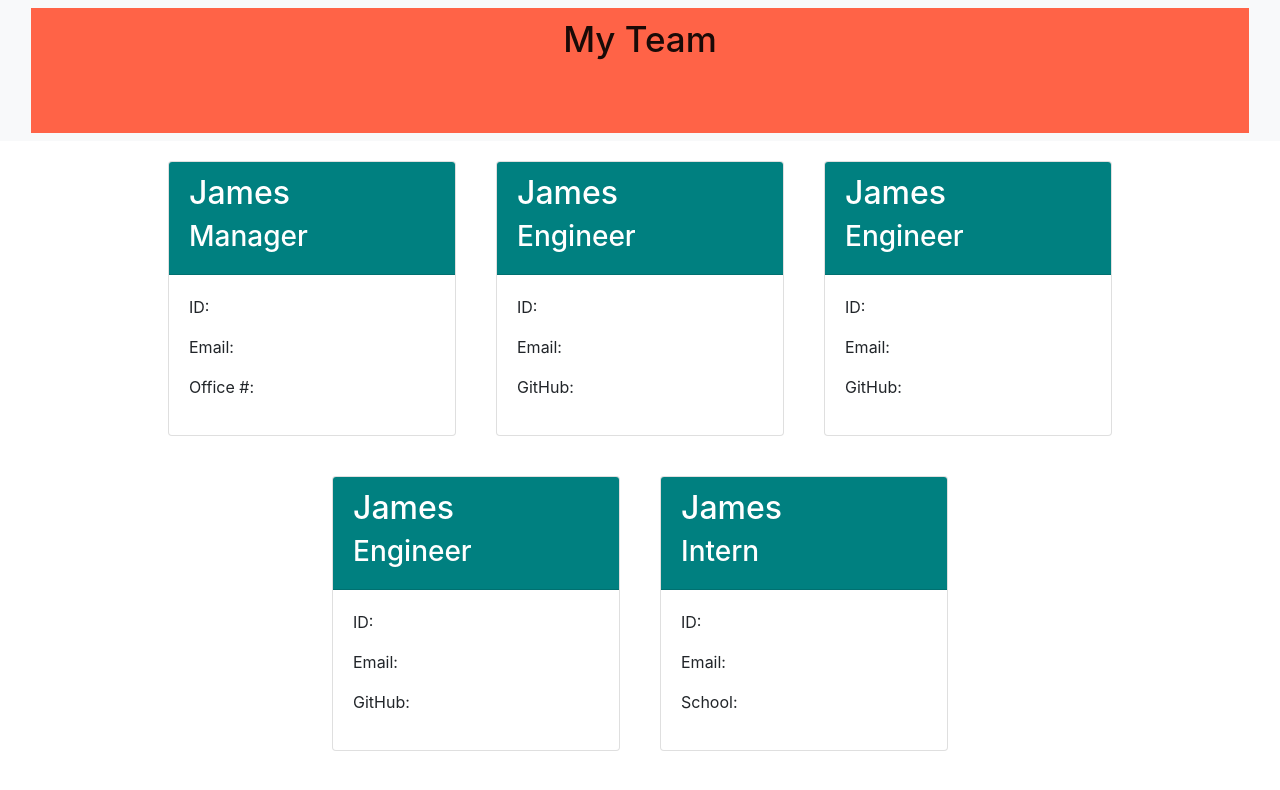
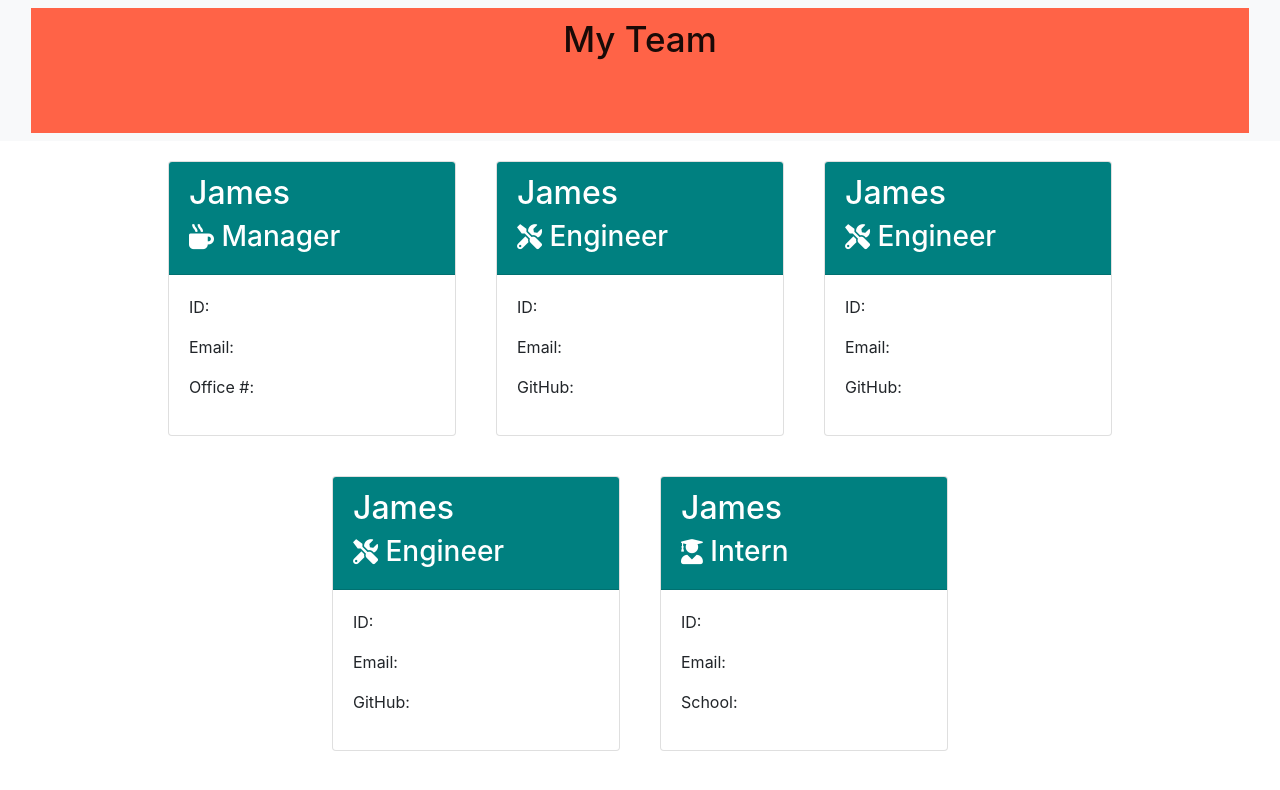
Before and after one commit to jcapadocia3/Team-Profile-Generator, a website: page dist/frameworkINDEX.html in a window 1280 px wide. Drawn offline with nearby package versions, Linux system fonts and the light colour scheme.

Commit message:
Changed name of index.html to frameworkINDEX.html as this was used as a framework to test how final .html would be coded when generated via the code. It is also used to test stylings without having to generate a new .html when changes are made.

```diff
--- a/dist/index.html
+++ b/dist/frameworkINDEX.html
@@ -30,7 +30,7 @@
         <div class="card" style="width: 18rem">
           <div class="card-header">
             <h2>James</h2>
-            <h3>Manager</h3>
+            <h3><i class="fas fa-mug-hot"></i>  Manager</h3>
           </div>
           <div class="card-body">
             <p>ID:</p>
@@ -42,7 +42,7 @@
         <div class="card" style="width: 18rem">
           <div class="card-header">
             <h2>James</h2>
-            <h3>Engineer</h3>
+            <h3><i class="fas fa-tools"></i>  Engineer</h3>
           </div>
           <div class="card-body">
             <p>ID:</p>
@@ -54,7 +54,7 @@
         <div class="card" style="width: 18rem">
           <div class="card-header">
             <h2>James</h2>
-            <h3>Engineer</h3>
+            <h3><i class="fas fa-tools"></i>  Engineer</h3>
           </div>
           <div class="card-body">
             <p>ID:</p>
@@ -66,7 +66,7 @@
         <div class="card" style="width: 18rem">
           <div class="card-header">
             <h2>James</h2>
-            <h3>Engineer</h3>
+            <h3><i class="fas fa-tools"></i>  Engineer</h3>
           </div>
           <div class="card-body">
             <p>ID:</p>
@@ -78,7 +78,7 @@
         <div class="card" style="width: 18rem">
           <div class="card-header">
             <h2>James</h2>
-            <h3>Intern</h3>
+            <h3><i class="fas fa-user-graduate"></i>  Intern</h3>
           </div>
           <div class="card-body">
             <p>ID:</p>
--- a/dist/style.css
+++ b/dist/style.css
@@ -24,3 +24,7 @@
     margin: 20px;
     display: inline-block;
 }
+
+.fas {
+    font-size: 25px;
+}
```
